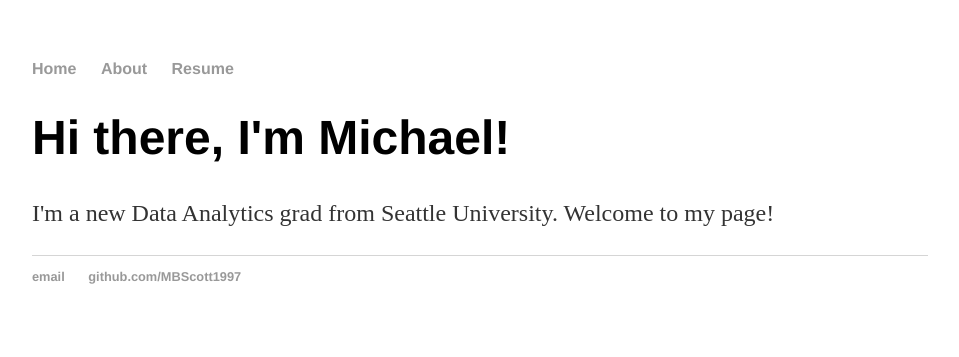
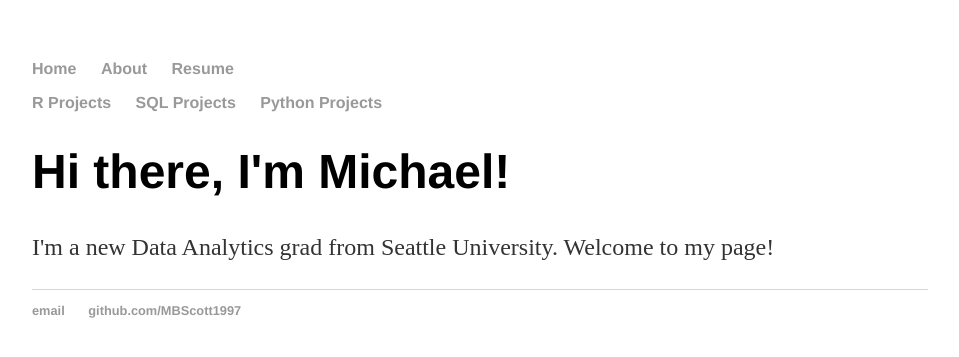
Before and after one commit to MBScott1997-zz/MBScott1997.github.io, a Jekyll site: the page built from index.html, in a window 1280 px wide. Shown: the top 357 px of the page, without its empty margins (160-1119 px from the left). Built offline with Jekyll 4.4.1, drawn with Linux system fonts in a browser that asks for light colours; Markdown is read by kramdown in place of the engine named in the settings.

Commit message:
Update default.html

```diff
--- a/_layouts/default.html
+++ b/_layouts/default.html
@@ -11,6 +11,13 @@
         		<li><a href="/">Home</a></li>
 	        	<li><a href="/about">About</a></li>
         		<li><a href="https://drive.google.com/file/d/1ySdJp_ol4Xsaw3y7DcL00DeKnm9zy8H2/view?usp=sharing">Resume</a></li>
+    		</ul>
+		</nav>
+		<nav>
+    		<ul>
+        		<li><a href="/">R Projects</a></li>
+	        	<li><a href="/about">SQL Projects</a></li>
+        		<li><a href="https://drive.google.com/file/d/1ySdJp_ol4Xsaw3y7DcL00DeKnm9zy8H2/view?usp=sharing">Python Projects</a></li>
     		</ul>
 		</nav>
 		<div class="container">
```
